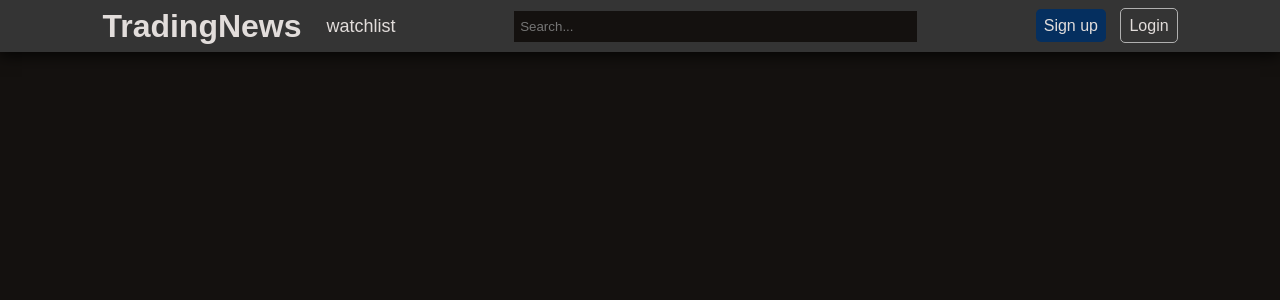
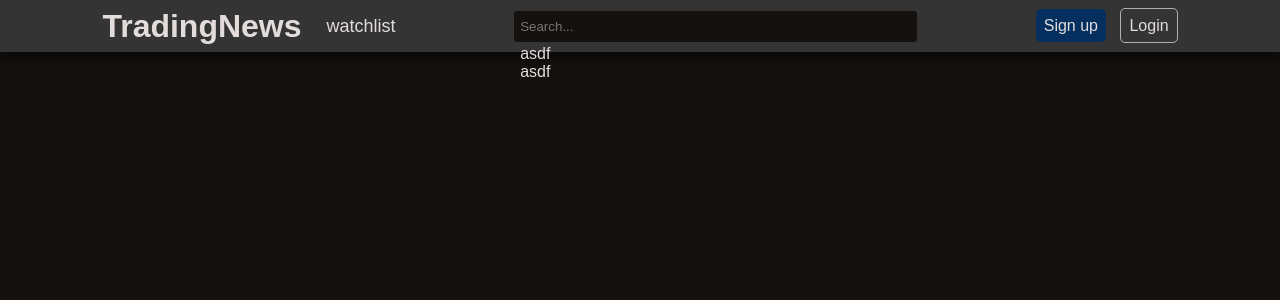
Before and after one commit to Souce01/TradingNews, a Django app: page / in a window 1280 px wide. Shown: the top 300 px of the page. Run offline with Django 3.2, Linux system fonts and the light colour scheme; some libraries are stand-ins or nearby versions.

Commit message:
work in progress

```diff
--- a/TradingNews/static/Site/style.css
+++ b/TradingNews/static/Site/style.css
@@ -39,8 +39,12 @@ a{
   font-size: large;
 }
 
-#navbar-search-field-container{
+.navbar-search-field-container{
   padding: 5px;
+}
+
+.search-field-container-focused{
+  background-color: #00cc5c;
 }
 
 #navbar-search-field{
@@ -49,7 +53,19 @@ a{
   background-color: #14110F;
   color: #CDCDCD;
   padding: 3px 6px;
+  border-radius: 3px;
   border: none;
+}
+
+.search-field-content{
+  position: absolute;
+  width: 391px;
+  padding: 3px 6px;
+
+}
+
+.search-field-content div{
+
 }
 
 .sign-up-button, .login-button{
--- a/TradingNews/templates/base.html
+++ b/TradingNews/templates/base.html
@@ -18,8 +18,12 @@
                     <a href="{% url 'Site:index' %}"><h1 class="navbar-title">TradingNews</h1></a>
                     <a href="" class="navbar-options-element">watchlist</a>
                 </div>
-                <div id="navbar-search-field-container">
+                <div class="navbar-search-field-container">
                     <input type="text" id="navbar-search-field" placeholder="Search...">
+                    <div class="search-field-content">
+                        <div>asdf</div>
+                        <div>asdf</div>
+                    </div>
                 </div>
                 <div>
                     <a href="{% url 'Site:sign-up' %}" class="sign-up-button">Sign up</a>
```
